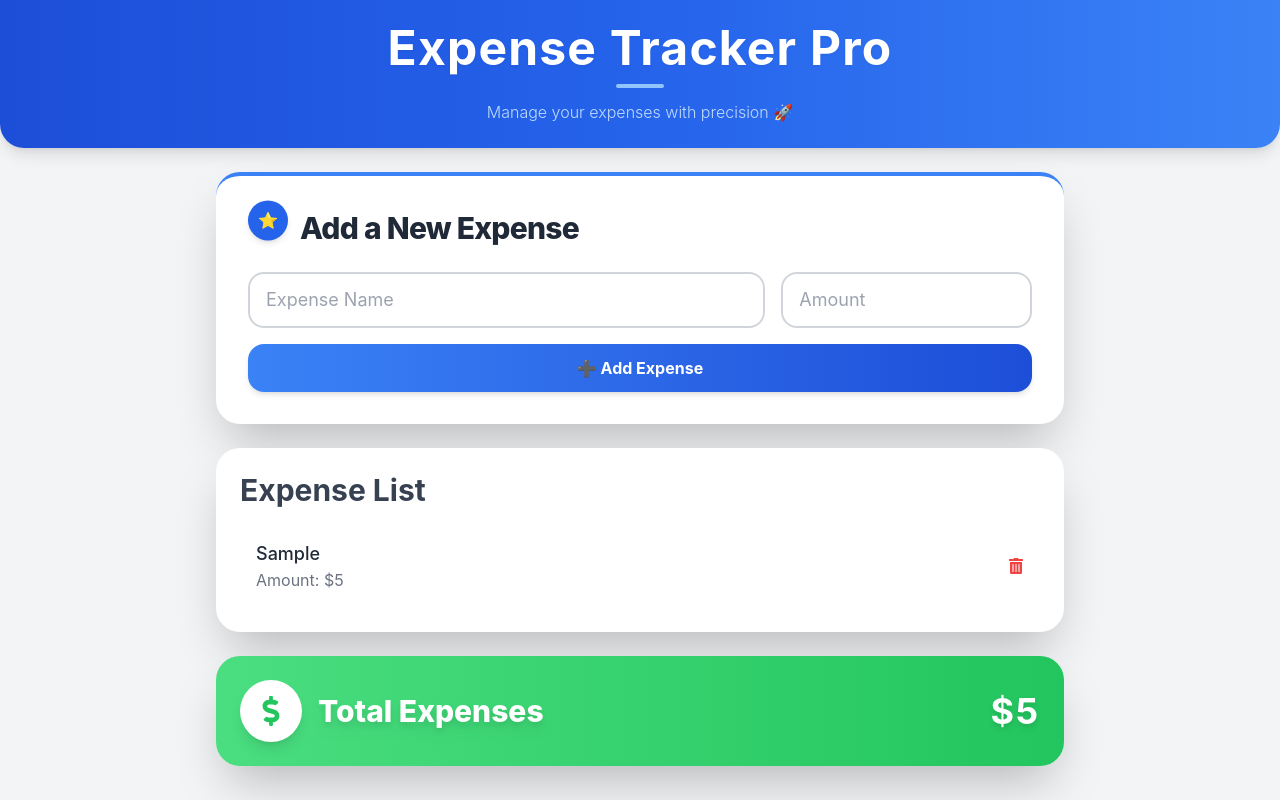
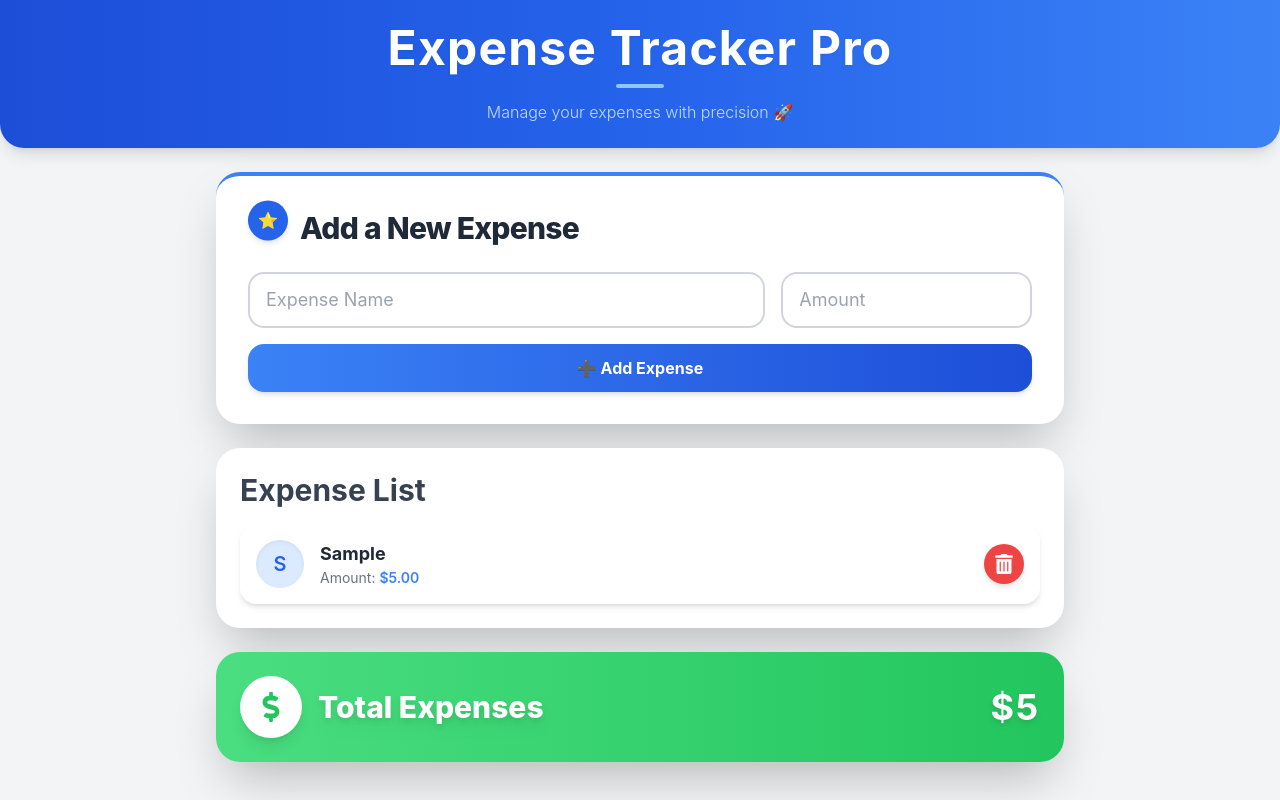
Before and after one commit to Carlosmarroquin20/expense-tracker-pro, a React (Vite) app: page / in a window 1280 px wide. Both pictures are taken after typing "Sample", "5" into the empty fields and a click on the button "➕ Add Expense". Built offline with nearby package versions, Linux system fonts and the light colour scheme.

Commit message:
Enhance ExpenseItem: modern design with hover animations, accessible delete button, and clean typography

```diff
--- a/src/components/ExpenseItem.jsx
+++ b/src/components/ExpenseItem.jsx
@@ -3,16 +3,34 @@ import { FaTrashAlt } from "react-icons/fa";
 
 const ExpenseItem = ({ expense, onDelete }) => {
   return (
-    <li className="flex items-center justify-between p-4 hover:bg-gray-50 rounded-lg">
-      <div>
-        <p className="text-lg font-medium text-gray-800">{expense.name}</p>
-        <p className="text-gray-500">Amount: ${expense.amount}</p>
+    <li className="flex items-center justify-between p-4 bg-white rounded-xl shadow-md hover:shadow-lg transition-shadow duration-300 group animate-fadeIn">
+      {/* Información del gasto */}
+      <div className="flex items-center gap-4">
+        <div className="w-12 h-12 bg-blue-100 flex items-center justify-center rounded-full shadow-inner">
+          <span className="text-blue-600 text-xl font-semibold">
+            {expense.name.charAt(0).toUpperCase()}
+          </span>
+        </div>
+        <div>
+          <p className="text-lg font-bold text-gray-800 group-hover:text-blue-600 transition duration-300">
+            {expense.name}
+          </p>
+          <p className="text-gray-500 text-sm group-hover:text-gray-600 transition duration-300">
+            Amount:{" "}
+            <span className="text-blue-500 font-semibold">
+              ${expense.amount.toFixed(2)}
+            </span>
+          </p>
+        </div>
       </div>
+
+      {/* Botón de eliminar */}
       <button
         onClick={() => onDelete(expense.id)}
-        className="text-red-500 hover:text-red-700 transition"
+        className="flex items-center justify-center w-10 h-10 bg-red-500 text-white rounded-full hover:bg-red-600 shadow-md hover:shadow-lg active:scale-95 transition-all duration-300"
+        aria-label="Delete expense"
       >
-        <FaTrashAlt />
+        <FaTrashAlt className="text-xl" />
       </button>
     </li>
   );
```
